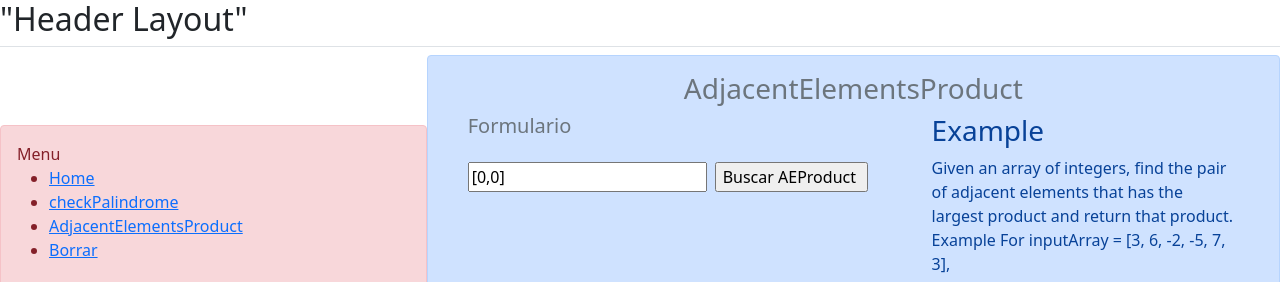
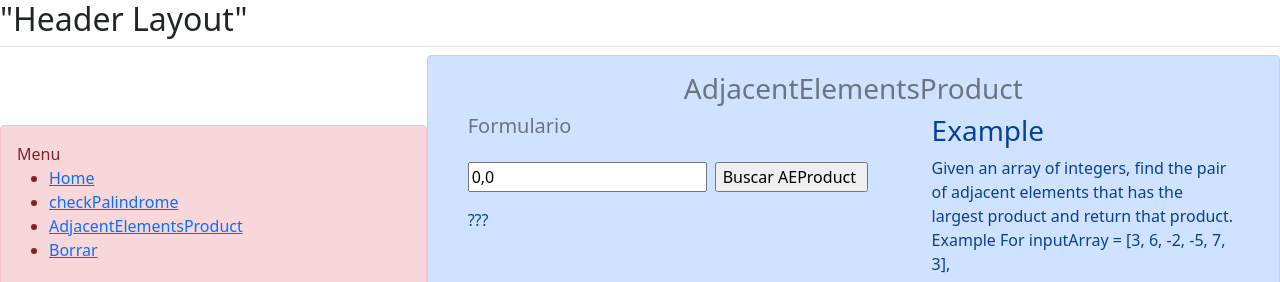
Before and after one commit to YordanSBarrera/My_App_CodeSign, a React (Create React App) app: page /AdjacentElementsProduct in a window 1280 px wide. Shown: the top 282 px of the page. Built offline with nearby package versions, Linux system fonts and the light colour scheme.

Commit message:
add FuncionesAux -> inStringOutInt

```diff
--- a/src/components/Formulario.js
+++ b/src/components/Formulario.js
@@ -1,37 +1,42 @@
 import { useState } from "react";
 
-const Formulario = ({
+const Formulario = (props) => {
+  /*
+  {
   valorInial,
   nameFormulario,
   info,
-
   setValor,
   nameButton,
-}) => {
-  /*
+}
   valorInial,
   nameFormulario, -> nombre del ejercicio
   info,       -> informacion del ejercicio
   setValor, -> pasar dato al padre (ejercicio)
   nameButton ->nombre del Botton
   */
-  const [input, setInput] = useState(valorInial);
+  const [input, setInput] = useState(props.valorInial);
+  const [res, setRes] = useState(props.respuesta);
 
   const handleSubmit = (e) => {
     e.preventDefault();
-    setValor(input);
+    props.setValor(input);
     console.log(input);
+    props.exe();
+    setRes(props.respuesta);
   };
   const handleChange = (e) => {
     setInput(e.target.value);
-    console.log(input);
-    console.log("Cambio el submit");
+    // console.log(input);
+    //console.log("Cambio el submit");
   };
 
   return (
     <div className="container">
       <div className="text-muted text-center">
-        <h3>{nameFormulario ? nameFormulario : "Formulario x Default"}</h3>{" "}
+        <h3>
+          {props.nameFormulario ? props.nameFormulario : "Formulario x Default"}
+        </h3>
       </div>
       <div className="row">
         <div className="col-7">
@@ -39,7 +44,7 @@ const Formulario = ({
             <h5 className="text-muted">Formulario</h5>
             <input
               type="text"
-              placeholder={valorInial}
+              placeholder={props.valorInial}
               value={input}
               onChange={handleChange}
               name="campo"
@@ -47,11 +52,12 @@ const Formulario = ({
             <input
               className="mx-2 my-3"
               type="submit"
-              value={nameButton ? nameButton : "Aceptar"}
+              value={props.nameButton ? props.nameButton : "Aceptar"}
             />
           </form>
+          <label>{res}</label>
         </div>
-        <div className="col-5">{info}</div>
+        <div className="col-5">{props.info}</div>
       </div>
     </div>
   );
--- a/src/components/codeSignal/AdjacentElementsProduct.js
+++ b/src/components/codeSignal/AdjacentElementsProduct.js
@@ -1,8 +1,11 @@
 import { useState } from "react";
 import Formulario from "../Formulario";
+import { inStringOutArray } from "./FuncionesAux";
 
 const AdjacentElementsProduct = () => {
-  const [array, setArray] = useState("[0,0]");
+  const [array, setArray] = useState("0,0");
+  const [resp, setResp] = useState("???");
+  // console.log(array);
   const info = (
     <div>
       <h3>Example</h3>
@@ -15,20 +18,29 @@ const AdjacentElementsProduct = () => {
       produce the largest product.
     </div>
   );
-  const AEPrespuesta = (array) => {
-    console.log(array);
-    return "VACIO x AHORA " + { array };
+
+  // const getNumbersInString=(string) =>{
+  //   var tmp = string.split("");
+  //   var map = tmp.map(function(current) {
+  //     if (!isNaN(parseInt(current))) {
+  //       return current;
+  //     }
+  //   });
+  const AEProduct = () => {
+    // console.log("-->" + !isNaN(array[0]) + " " + array[0]);
+    const valorAChequiar = inStringOutArray(array);
+    console.log(valorAChequiar);
+    //  console.log(array);
+    let result = Number.NEGATIVE_INFINITY;
+    for (let index = 2; index <= valorAChequiar.length; index++) {
+      const product = valorAChequiar[index - 1] * valorAChequiar[index];
+      if (result < product) {
+        result = product;
+      }
+    }
+    console.log(result);
+    setResp(result);
   };
-  /* const capturaVariable = (valor) => {
-    const a = valor + " Esta es la Respuesta!!";
-    return a;
-  };
-
-  /*
-->>>
-valorInial,nameFormulario,info,respuesta,setValor,nameButton
-   <Formulario />
-  */
   return (
     <div>
       <Formulario
@@ -37,6 +49,8 @@ valorInial,nameFormulario,info,respuesta,setValor,nameButton
         info={info}
         setValor={setArray}
         nameButton="Buscar AEProduct "
+        respuesta={resp}
+        exe={AEProduct}
       />
     </div>
   );
--- /dev/null
+++ b/src/components/codeSignal/FuncionesAux.js
@@ -0,0 +1,20 @@
+export const inStringOutArray = (stringValue) => {
+  let array = [];
+  console.log(stringValue + "stringValue");
+  let checkNumeroAnterior = false;
+  for (let index = 0; index < stringValue.length; index++) {
+    if (!isNaN(stringValue[index])) {
+      if (!checkNumeroAnterior) {
+        array.push(parseInt(stringValue[index]));
+      } else {
+        let aux = array[array.length - 1] * 10 + parseInt(stringValue[index]);
+        array[array.length - 1] = aux;
+      }
+      checkNumeroAnterior = true;
+    } else {
+      checkNumeroAnterior = false;
+    }
+  }
+  console.log(array);
+  return array;
+};
--- a/src/components/codeSignal/Palindrome.js
+++ b/src/components/codeSignal/Palindrome.js
@@ -2,8 +2,9 @@ import React, { useState } from "react";
 import Formulario from "../Formulario";
 import FormResp from "../FormResp";
 const Palindrome = () => {
-  const [cadena, setCadena] = useState("");
-  const [texto, setTexto] = useState("Entre una Cadena");
+  const [cadena, setCadena] = useState("Entre una Cadena");
+
+  const [respuesta, setRespuesta] = useState("");
   const description = (
     <div>
       <h2> Example</h2>
@@ -26,31 +27,34 @@ const Palindrome = () => {
     </div>
   );
 
-  function esPalindrome() {
+  const esPalindrome = () => {
+    if (cadena === "") return "???";
     console.log(cadena.length);
     for (let i = 0; i < cadena.length / 2; i++) {
       console.log(cadena[i], i);
       console.log(cadena[cadena.length - i - 1]);
       if (cadena[i] !== cadena[cadena.length - i - 1]) {
-        return setTexto("false, no es Palindrome");
+        return setRespuesta("false, no es Palindrome");
       }
     }
-    return setTexto("Verdadero,es palindrome");
+    return setRespuesta("Verdadero,es palindrome");
 
     // Given the string, check if it is a palindrome.
 
     // setTexto(addTwoDigits(cadena));
-  }
+  };
   return (
     <div className="container">
       <Formulario
-        valorInial={texto}
+        valorInial={cadena}
         nameFormulario={"Given the string, check if it is a palindrome."}
         info={description}
         setValor={setCadena}
+        exe={esPalindrome}
+        respuesta={respuesta}
         nameButton={"Palindrome?"}
       />
-      <FormResp resp={esPalindrome} />
+      <FormResp resp={respuesta} />
     </div>
   );
 };
```
